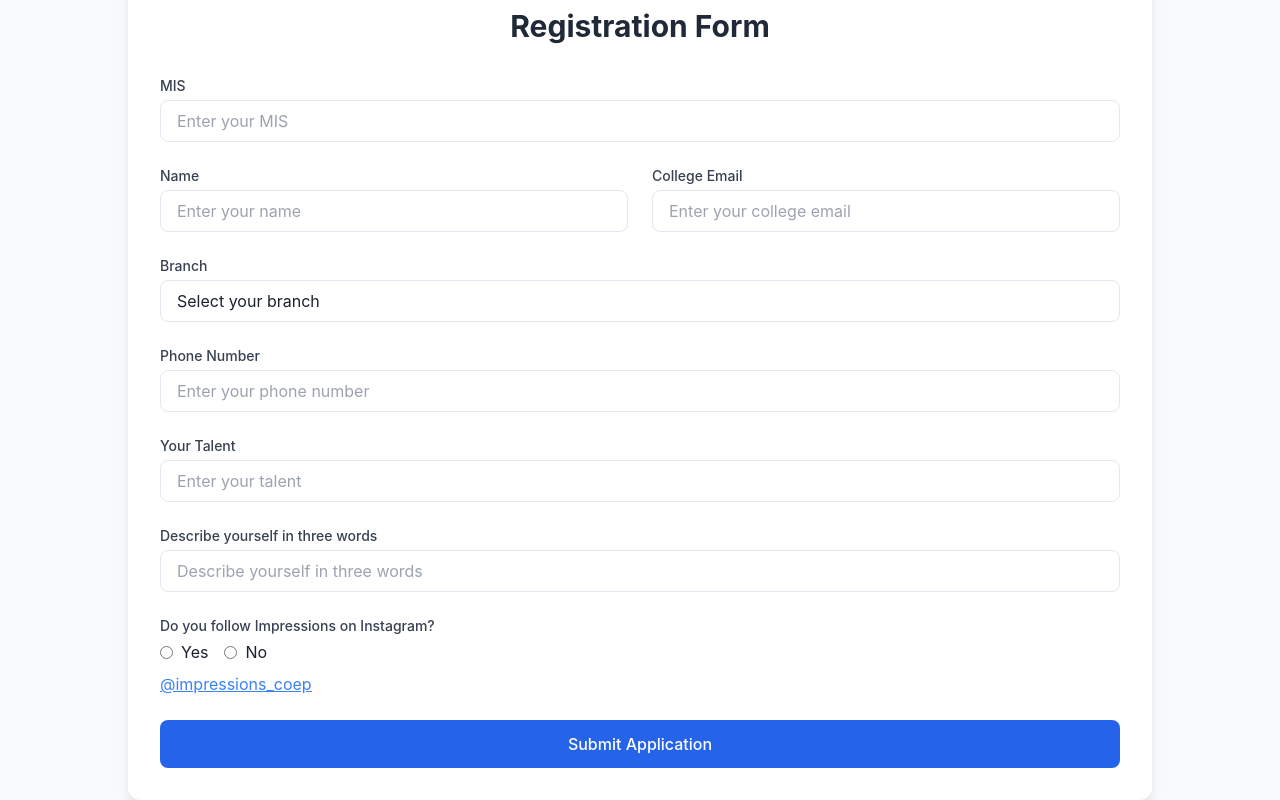
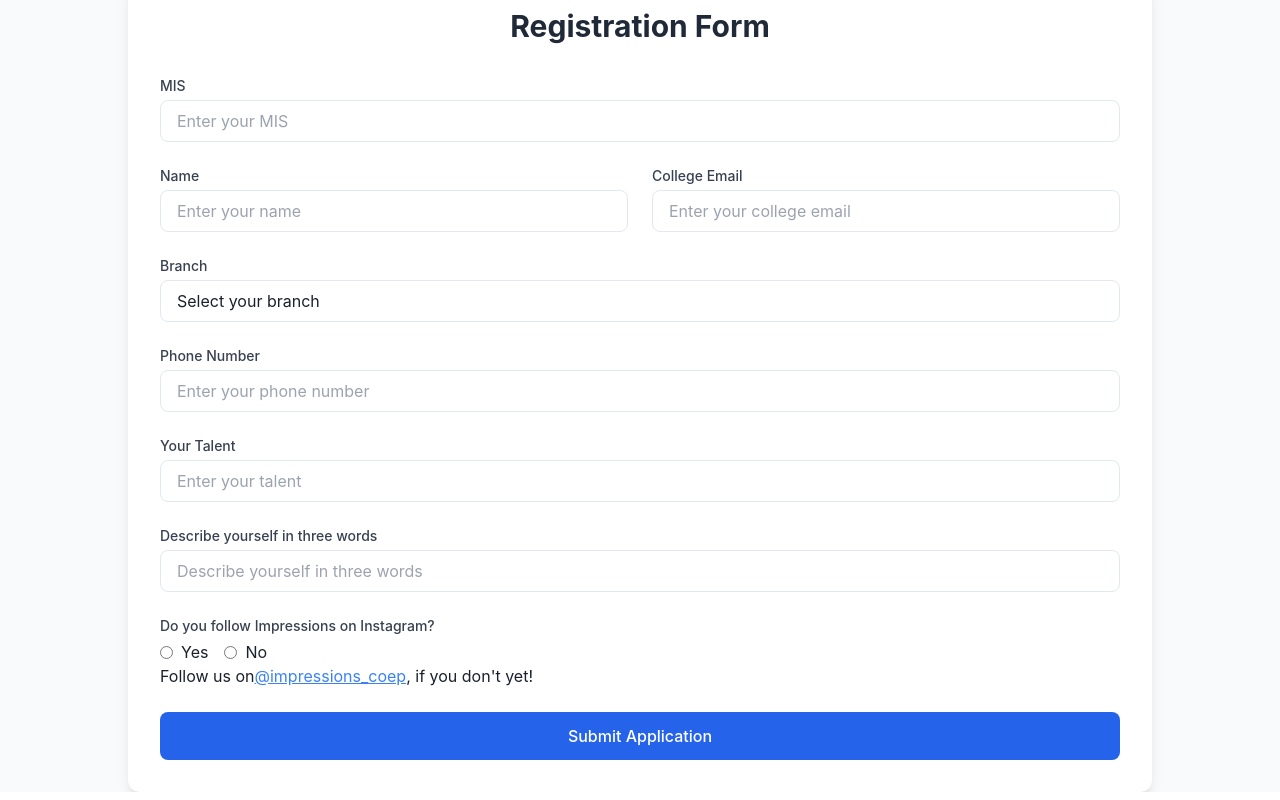
Before and after one commit to drdholu/impressions24, a React (Create React App) app: page /mmi-reg in a window 1280 px wide. Shown: the part 748-1548 px from the top of the page. Built offline with nearby package versions, Linux system fonts and the light colour scheme.

Commit message:
feat: update MMIForm to enhance Instagram follow prompt with clearer messaging

```diff
--- a/src/components/MmiForm.js
+++ b/src/components/MmiForm.js
@@ -277,10 +277,12 @@ const MMIForm = () => {
                                         No
                                     </label>
                                 </div>
-                                <p className="mt-2 text-blue-500 underline">
-                                    <a href="https://www.instagram.com/impressions_coep/" target="_blank" rel="noopener noreferrer">
+                                <p className="">
+                                    Follow us on
+                                    <a href="https://www.instagram.com/impressions_coep/" target="_blank" className='mt-2 text-blue-500 underline' rel="noopener noreferrer">
                                         @impressions_coep
                                     </a>
+                                    , if you don't yet!
                                 </p>
                             </div>
 
```
